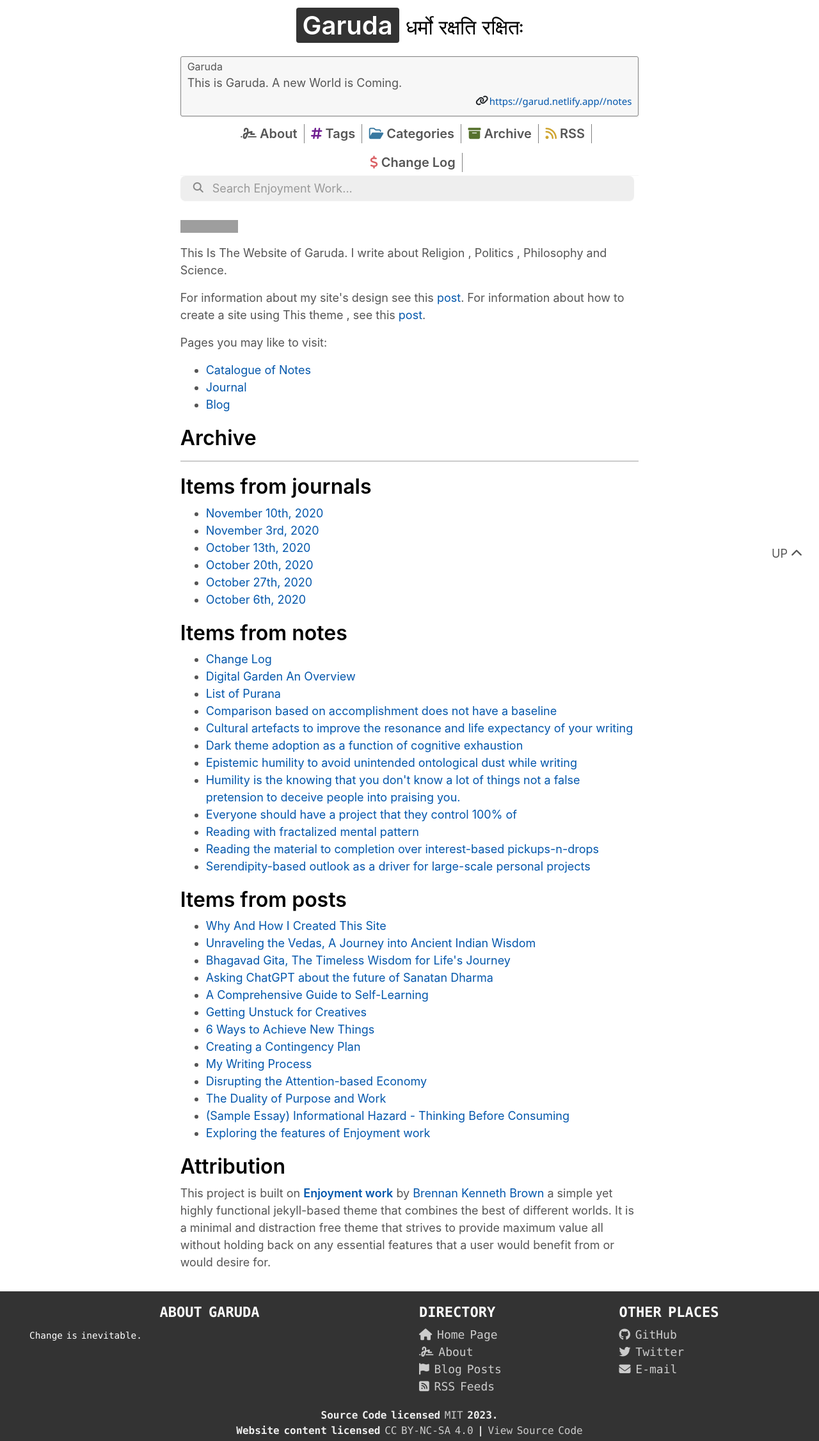
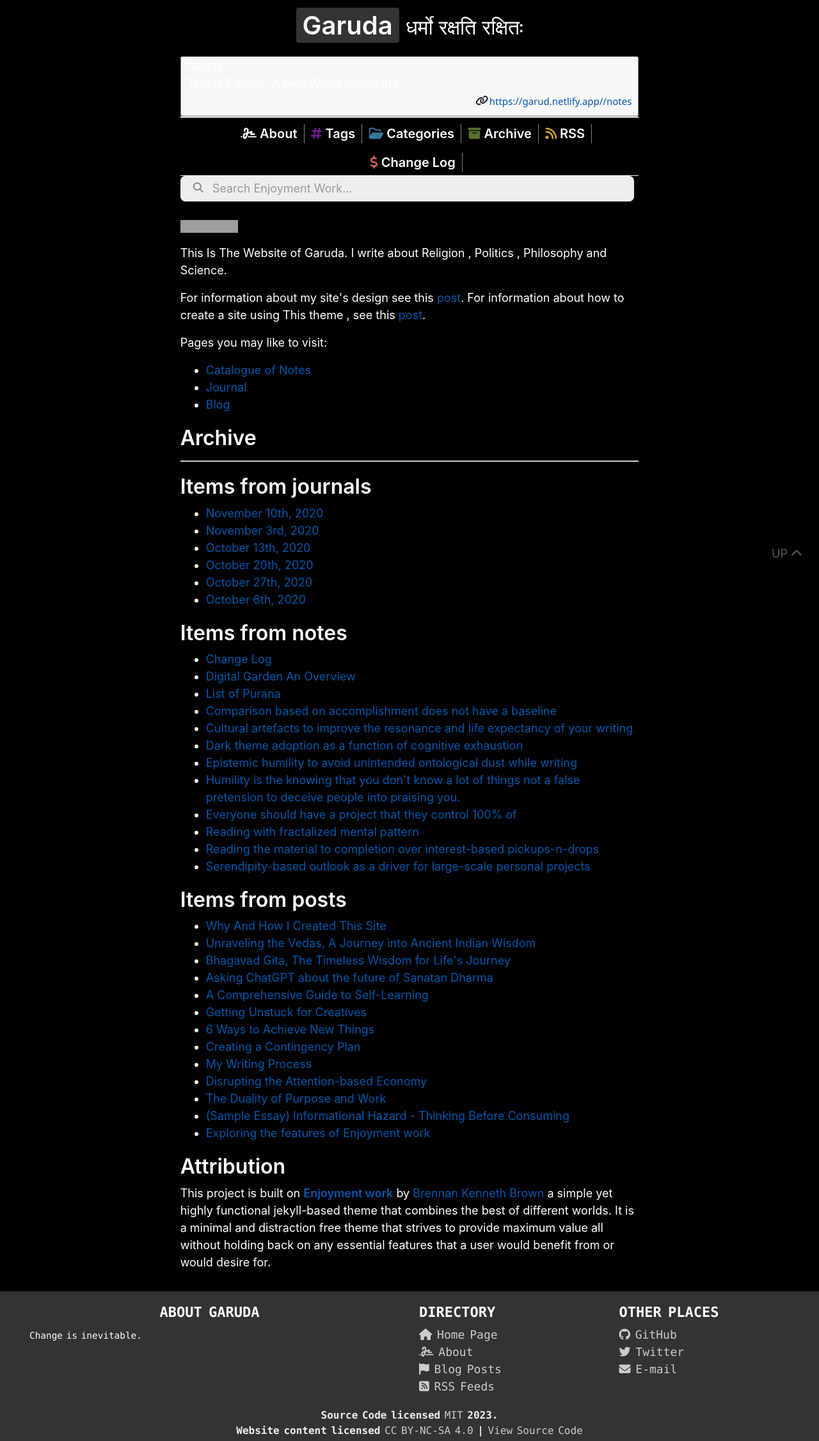
Before and after one commit to stardoom4/blog, a Jekyll site: the page built from index.md, in a window 1280 px wide. Shown: the whole page at 64% size. Built offline with Jekyll 4.4.1, drawn with Linux system fonts in a browser that asks for light colours; nearby versions of some CDN libraries; grey boxes are pictures that could not be loaded.

Commit message:
Update style.css

```diff
--- a/assets/css/style.css
+++ b/assets/css/style.css
@@ -15,6 +15,7 @@ body {
   font-family: Inter, "Segoe UI", Roboto, Oxygen, Cantarell, "Open Sans", "Helvetica Neue", Ubuntu, sans-serif;
   min-height: 450px;
   counter-reset: sidenote-counter;
+  background: #000000;
 }
 
 .box {
@@ -43,7 +44,7 @@ h3,
 h4,
 h5,
 h6 {
-  color: #000000;
+  color: #fff;
   font-weight: 600;
   margin-top: 20px;
 }
@@ -56,7 +57,7 @@ ol,
 table,
 span,
 blockquote {
-  color: #555555;
+  color: #fff;
 }
 
 p,
```
